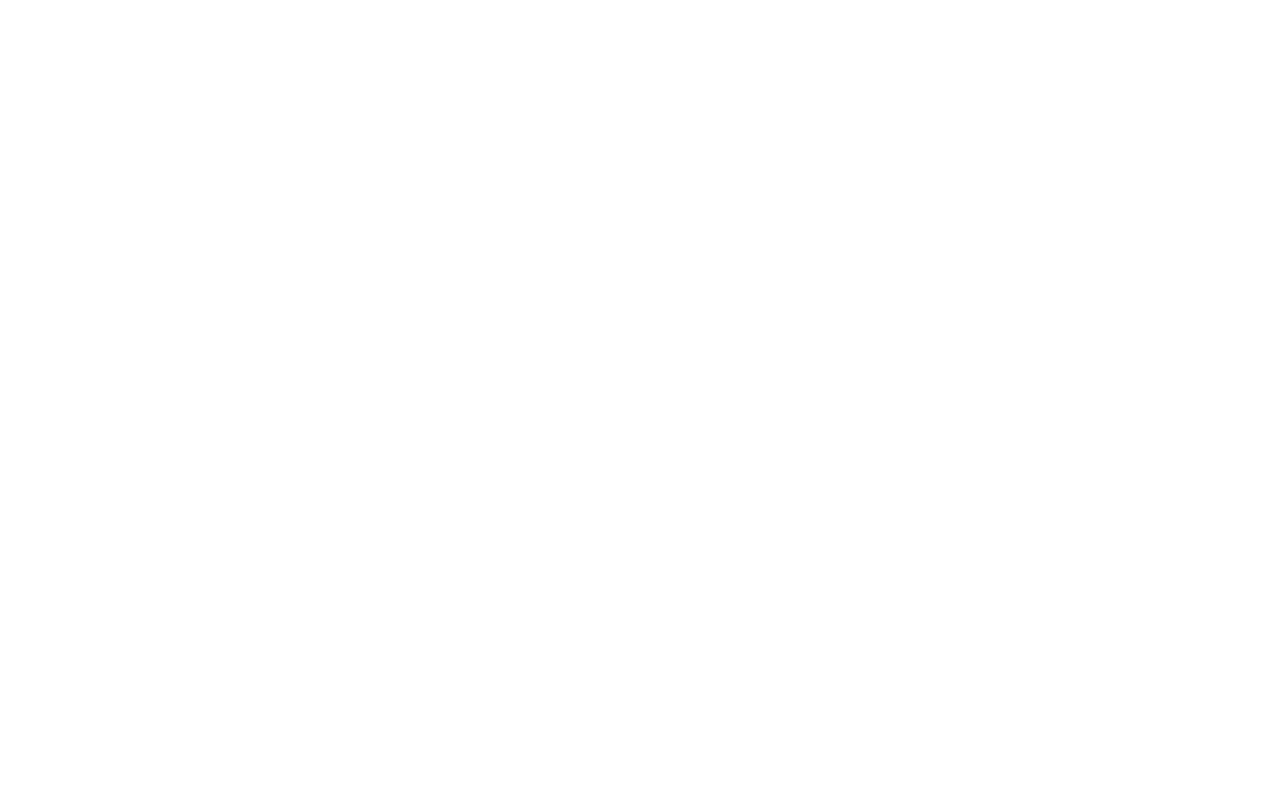
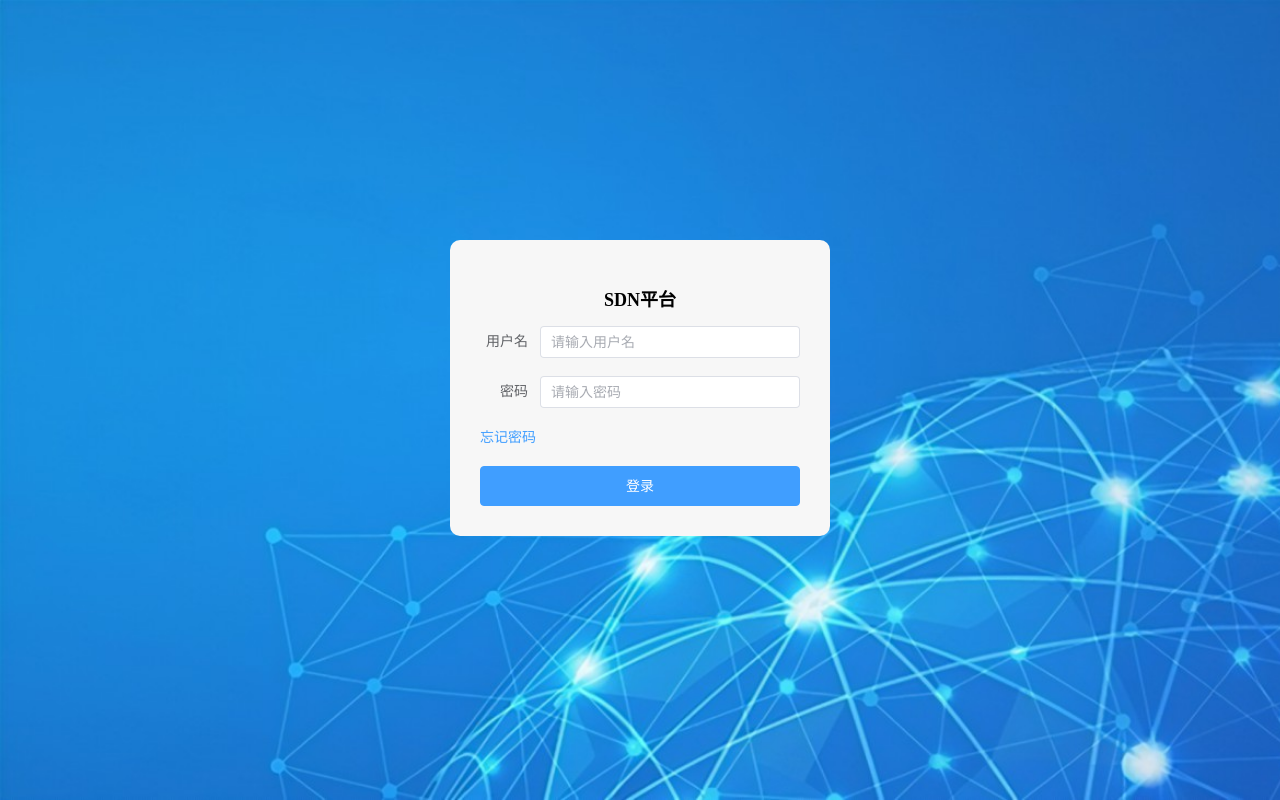
Before and after one commit to echoustintian/c4sdnProject, a Vue app: page /#/login in a window 1280 px wide. Before the commit this address had no page. Built offline with nearby package versions, Linux system fonts and the light colour scheme.

Commit message:
feat: 添加login页面，完成简单样式

```diff
--- a/src/router/index.js
+++ b/src/router/index.js
@@ -9,13 +9,18 @@ const router = createRouter({
     //   name: 'home',
     //   component: ()=> import('../views/MainPage.vue')
     // },
+    {
+      path: '/login',
+      name: 'login',
+      component: ()=> import('../views/Login.vue')
+    },
   ]
 })
 
 // 全局前置守卫
-router.beforeEach((to, from, next) => {
+// router.beforeEach((to, from, next) => {
 
-})
+// })
 
 
 export default router
--- /dev/null
+++ b/src/views/Login.vue
@@ -0,0 +1,65 @@
+<template>
+  <div class="body">
+    <div class="inputContainer">
+      <div class="containerHead">SDN平台</div>
+      <el-form :model="form" label-width="60px">
+        <el-form-item label="用户名">
+          <el-input v-model="form.UserName" placeholder="请输入用户名"/>
+        </el-form-item>
+        <el-form-item label="密码">
+          <el-input v-model="form.password" placeholder="请输入密码" type="password"/>
+        </el-form-item>
+      </el-form>
+      <el-link type="primary"  style="margin: 0 0 20px 0;">忘记密码</el-link>
+      <el-button size="large" type="primary"  style="width: 100%;" @click="submit">登录</el-button>
+    </div>
+  </div>
+</template>
+
+<script lang="js">
+import { defineComponent, reactive } from 'vue'
+import router from '@/router'
+export default defineComponent({
+  setup() {
+    const form = reactive({
+      UserName: '',
+      password: ''
+    })
+    const submit = ()=>{
+
+    }
+    return {
+      form,
+      submit
+    }
+  }
+})
+</script>
+
+<style scoped >
+.body{
+  height: 100vh;
+  width: 100%;
+  padding: 30vh 0;
+  box-sizing: border-box;
+  background-image: url(@/assets/img/back.jpg);
+  background-size: cover;
+}
+.inputContainer{
+  width: 25%;
+  min-width: 300px;
+  margin: auto;
+  padding: 30px 30px;
+  border-radius: 10px;
+  background-color: rgb(247, 247, 247);
+}
+input{
+  background-color: rgb(216, 216, 216) !important;
+}
+.containerHead{
+  text-align: center;
+  margin: 15px auto;
+  font-weight: bold;
+  font-size: large;
+}
+</style>
```
Also changed, not shown: src/assets/img/back.jpg (added).
